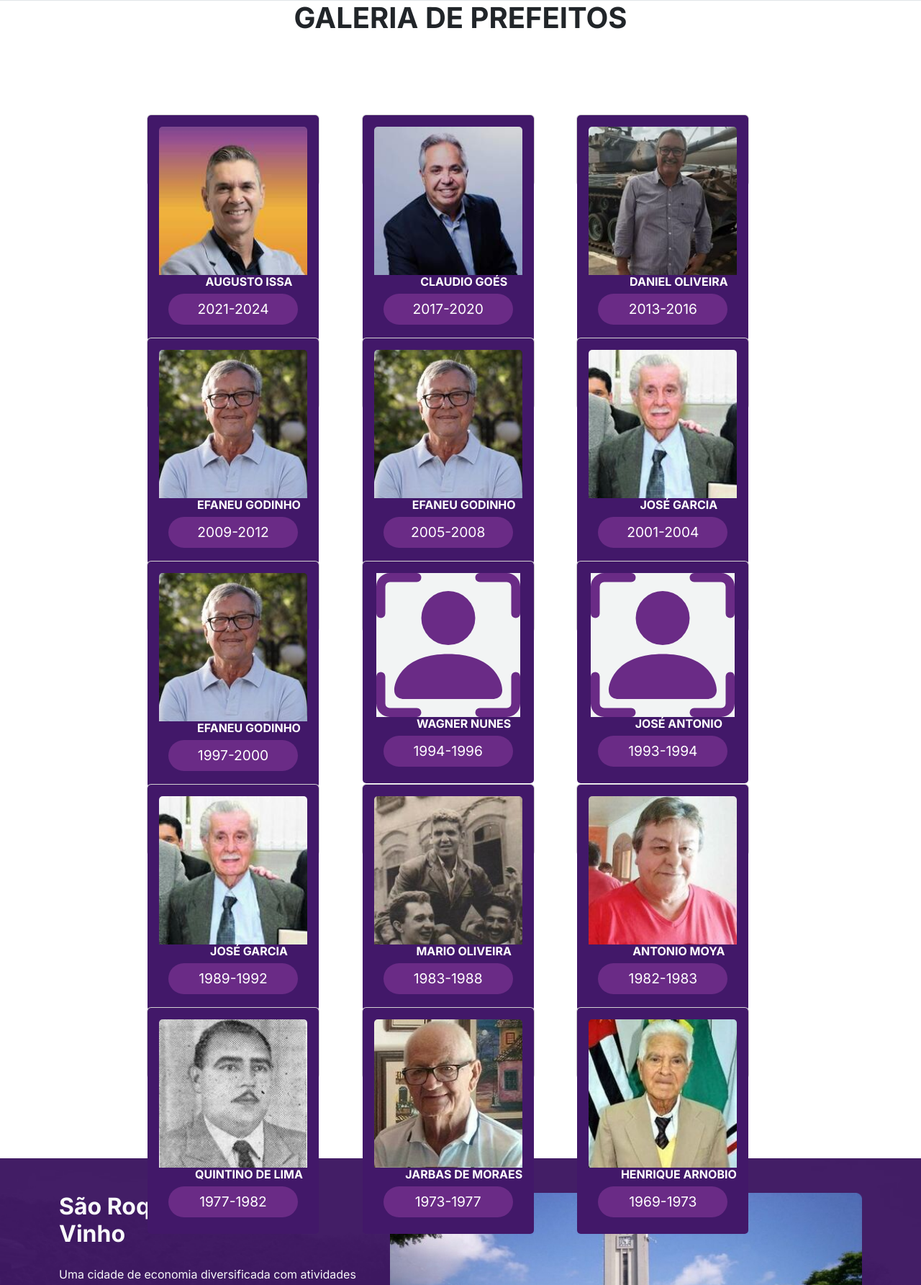
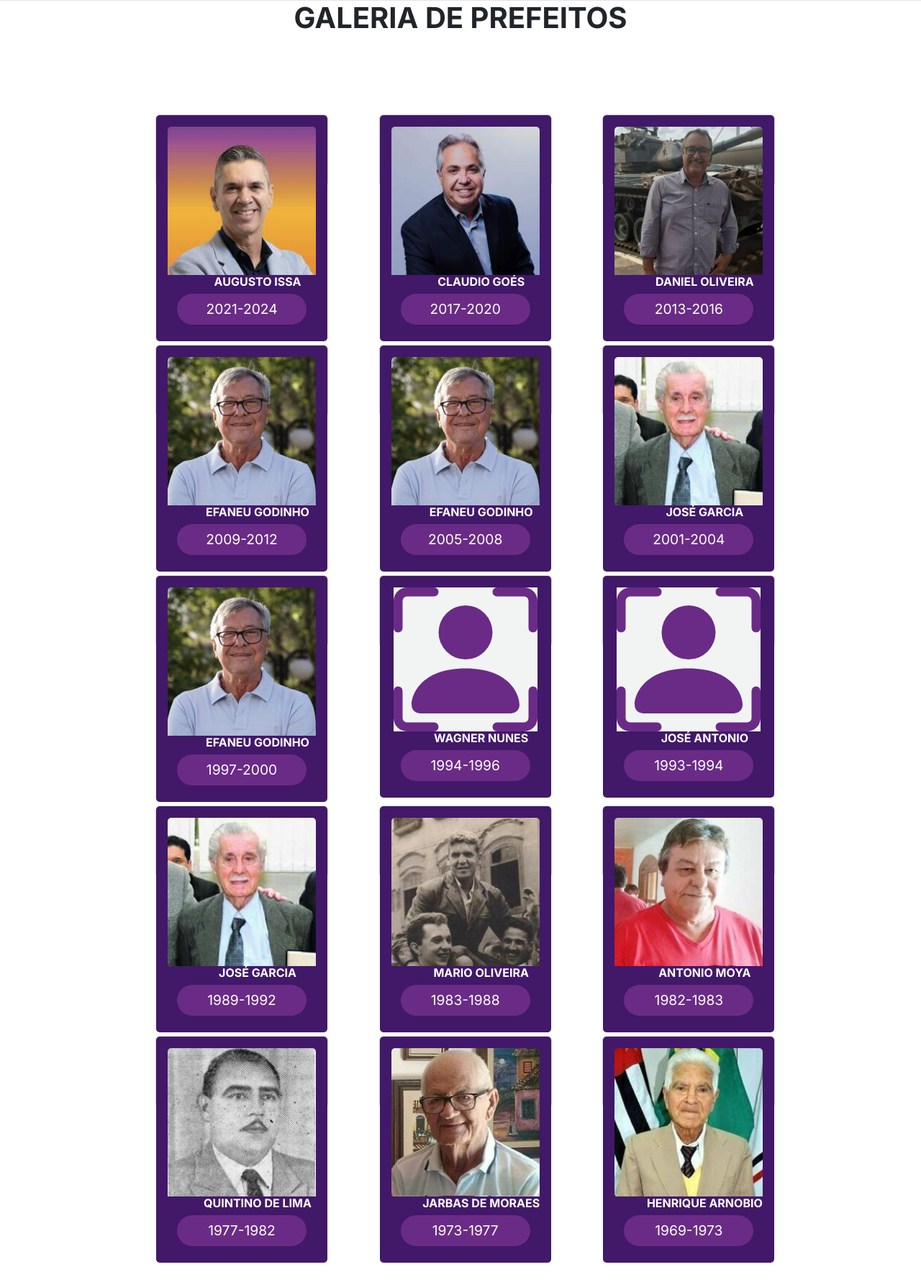
Before and after one commit to LucasCGentile/projeto-portal, a PHP site: page /pages/historia/galeriapref.php in a window 1280 px wide. Shown: the part 91-1876 px from the top of the page at 72% size. Run offline with PHP 8.4, Linux system fonts and the light colour scheme.

Commit message:
ultimas alterações em prefeitos.

```diff
--- a/pages/historia/galeriapref.php
+++ b/pages/historia/galeriapref.php
@@ -15,15 +15,14 @@
   include '../../includes/header/header.php'
   ?>
     <div class="container prefeitos text-center">
-
         <h1>
             <strong>GALERIA DE PREFEITOS</strong>
         </h1>
 
+        <div class="container text-center">
             <section class="setor-pref">
 
                 <div class="container text-center">
-
                     <div class="card" style="width: 15rem;">
                         <div class="card-body pref-card">
                             <img src="./assets/images/prefissa.jpg" class="card-img-top" alt="...">
@@ -131,8 +130,10 @@
                 <div class="container text-center">
                     <div class="card" style="width: 15rem;">
                         <div class="card-body pref-card">
-              <svg xmlns="http://www.w3.org/2000/svg" width="200" height="200" fill="currentColor" class="bi bi-person-bounding-box" viewBox="0 0 16 16">
-                <path d="M1.5 1a.5.5 0 0 0-.5.5v3a.5.5 0 0 1-1 0v-3A1.5 1.5 0 0 1 1.5 0h3a.5.5 0 0 1 0 1zM11 .5a.5.5 0 0 1 .5-.5h3A1.5 1.5 0 0 1 16 1.5v3a.5.5 0 0 1-1 0v-3a.5.5 0 0 0-.5-.5h-3a.5.5 0 0 1-.5-.5M.5 11a.5.5 0 0 1 .5.5v3a.5.5 0 0 0 .5.5h3a.5.5 0 0 1 0 1h-3A1.5 1.5 0 0 1 0 14.5v-3a.5.5 0 0 1 .5-.5m15 0a.5.5 0 0 1 .5.5v3a1.5 1.5 0 0 1-1.5 1.5h-3a.5.5 0 0 1 0-1h3a.5.5 0 0 0 .5-.5v-3a.5.5 0 0 1 .5-.5" />
+                            <svg xmlns="http://www.w3.org/2000/svg" width="200" height="200" fill="currentColor"
+                                class="bi bi-person-bounding-box" viewBox="0 0 16 16">
+                                <path
+                                    d="M1.5 1a.5.5 0 0 0-.5.5v3a.5.5 0 0 1-1 0v-3A1.5 1.5 0 0 1 1.5 0h3a.5.5 0 0 1 0 1zM11 .5a.5.5 0 0 1 .5-.5h3A1.5 1.5 0 0 1 16 1.5v3a.5.5 0 0 1-1 0v-3a.5.5 0 0 0-.5-.5h-3a.5.5 0 0 1-.5-.5M.5 11a.5.5 0 0 1 .5.5v3a.5.5 0 0 0 .5.5h3a.5.5 0 0 1 0 1h-3A1.5 1.5 0 0 1 0 14.5v-3a.5.5 0 0 1 .5-.5m15 0a.5.5 0 0 1 .5.5v3a1.5 1.5 0 0 1-1.5 1.5h-3a.5.5 0 0 1 0-1h3a.5.5 0 0 0 .5-.5v-3a.5.5 0 0 1 .5-.5" />
                                 <path d="M3 14s-1 0-1-1 1-4 6-4 6 3 6 4-1 1-1 1zm8-9a3 3 0 1 1-6 0 3 3 0 0 1 6 0" />
                             </svg>
                             <h1 class="card-text">WAGNER NUNES</h1>
@@ -148,8 +149,10 @@
                 <div class="container text-center">
                     <div class="card" style="width: 15rem;">
                         <div class="card-body pref-card">
-              <svg xmlns="http://www.w3.org/2000/svg" width="200" height="200" fill="currentColor" class="bi bi-person-bounding-box" viewBox="0 0 16 16">
-                <path d="M1.5 1a.5.5 0 0 0-.5.5v3a.5.5 0 0 1-1 0v-3A1.5 1.5 0 0 1 1.5 0h3a.5.5 0 0 1 0 1zM11 .5a.5.5 0 0 1 .5-.5h3A1.5 1.5 0 0 1 16 1.5v3a.5.5 0 0 1-1 0v-3a.5.5 0 0 0-.5-.5h-3a.5.5 0 0 1-.5-.5M.5 11a.5.5 0 0 1 .5.5v3a.5.5 0 0 0 .5.5h3a.5.5 0 0 1 0 1h-3A1.5 1.5 0 0 1 0 14.5v-3a.5.5 0 0 1 .5-.5m15 0a.5.5 0 0 1 .5.5v3a1.5 1.5 0 0 1-1.5 1.5h-3a.5.5 0 0 1 0-1h3a.5.5 0 0 0 .5-.5v-3a.5.5 0 0 1 .5-.5" />
+                            <svg xmlns="http://www.w3.org/2000/svg" width="200" height="200" fill="currentColor"
+                                class="bi bi-person-bounding-box" viewBox="0 0 16 16">
+                                <path
+                                    d="M1.5 1a.5.5 0 0 0-.5.5v3a.5.5 0 0 1-1 0v-3A1.5 1.5 0 0 1 1.5 0h3a.5.5 0 0 1 0 1zM11 .5a.5.5 0 0 1 .5-.5h3A1.5 1.5 0 0 1 16 1.5v3a.5.5 0 0 1-1 0v-3a.5.5 0 0 0-.5-.5h-3a.5.5 0 0 1-.5-.5M.5 11a.5.5 0 0 1 .5.5v3a.5.5 0 0 0 .5.5h3a.5.5 0 0 1 0 1h-3A1.5 1.5 0 0 1 0 14.5v-3a.5.5 0 0 1 .5-.5m15 0a.5.5 0 0 1 .5.5v3a1.5 1.5 0 0 1-1.5 1.5h-3a.5.5 0 0 1 0-1h3a.5.5 0 0 0 .5-.5v-3a.5.5 0 0 1 .5-.5" />
                                 <path d="M3 14s-1 0-1-1 1-4 6-4 6 3 6 4-1 1-1 1zm8-9a3 3 0 1 1-6 0 3 3 0 0 1 6 0" />
                             </svg>
                             <h1 class="card-text">JOSÉ ANTONIO</h1>
@@ -257,7 +260,7 @@
 
 
             </section>
-
+        </div>
 
     </div>
 
--- a/pages/historia/meu.css
+++ b/pages/historia/meu.css
@@ -1,8 +1,10 @@
-
+.prefeitos{
+  padding-bottom: 150px;
+}
 .setor-pref{
     display: flex;
-    padding: 100px;
-    margin: 10px;
+    padding: 110px;
+    padding-right: 50px;
 
 }
 
```
Lines whose indentation alone changed are shown as unchanged.
